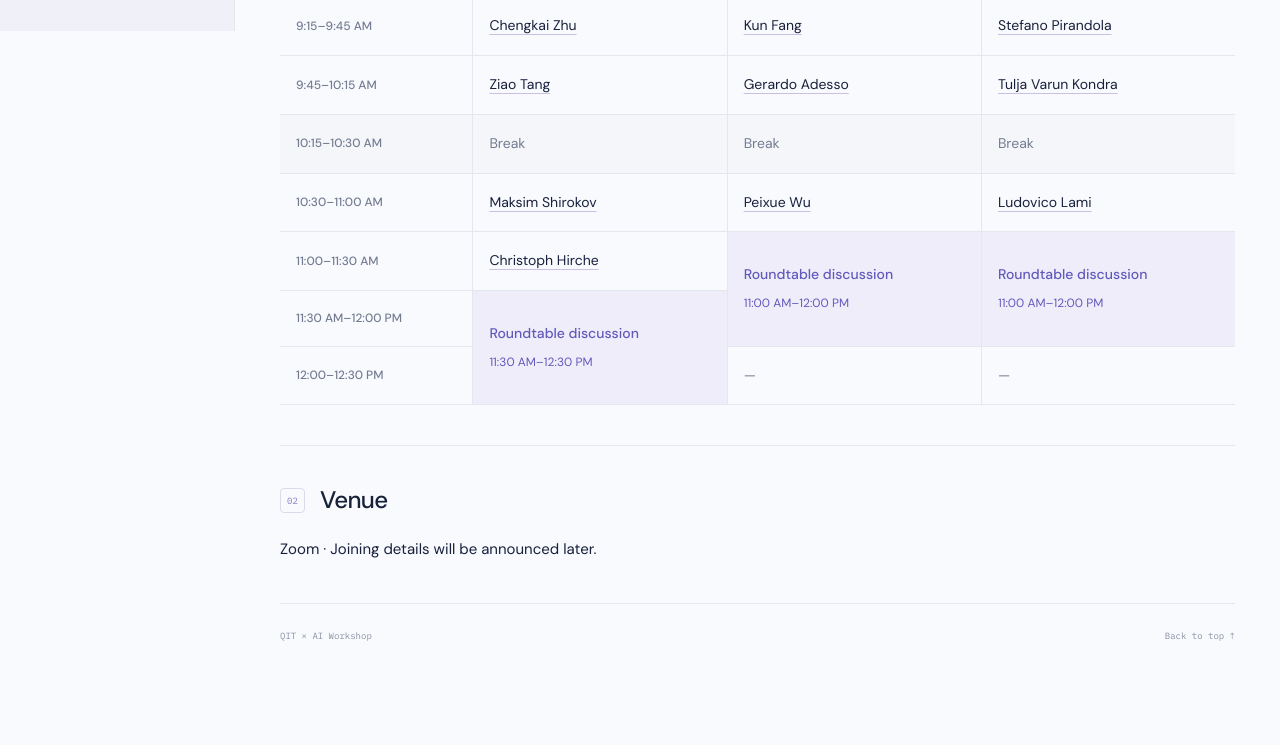
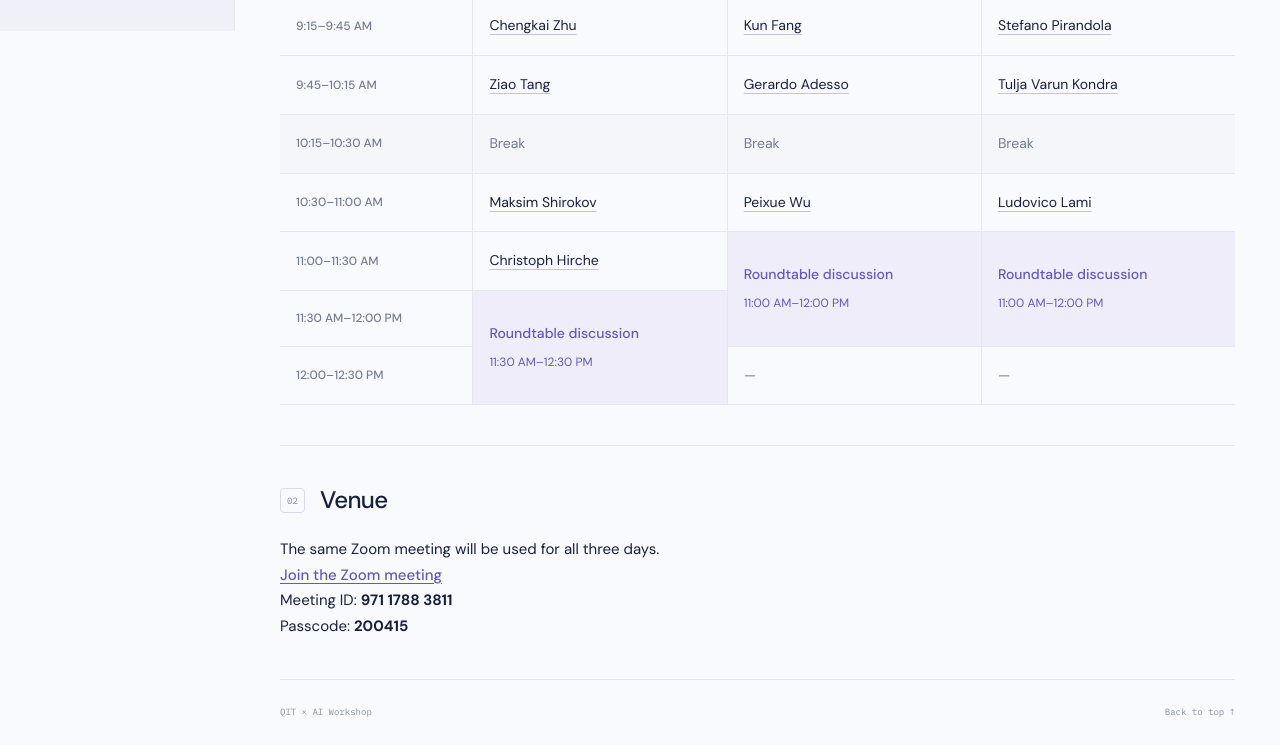
Before and after one commit to qit-ai/qit-ai.github.io, a plain HTML site: page program.html in a window 1280 px wide. Shown: the part 769-1514 px from the top of the page. Before the commit the page ends 1437 px from the top, so only its background shows below. Drawn offline with Linux system fonts and the light colour scheme.

Commit message:
Publish Zoom joining details for all workshop days

```diff
--- a/program.html
+++ b/program.html
@@ -410,7 +410,9 @@
             <span class="section-index">02</span>
             <h2>Venue</h2>
           </div>
-          <p>Zoom · Joining details will be announced later.</p>
+          <p>The same Zoom meeting will be used for all three days.</p>
+          <p><a class="registration-form-link" href="https://hkust-gz-edu-cn.zoom.us/j/97117883811?pwd=ya9LkCI3lXnSnnCaWitp7nvAMuLZHd.1" target="_blank" rel="noopener noreferrer">Join the Zoom meeting</a></p>
+          <p>Meeting ID: <strong>971 1788 3811</strong><br>Passcode: <strong>200415</strong></p>
         </section>
       </main>
       <footer>
```
Also changed, not shown: register.html (+1 -1 lines).
